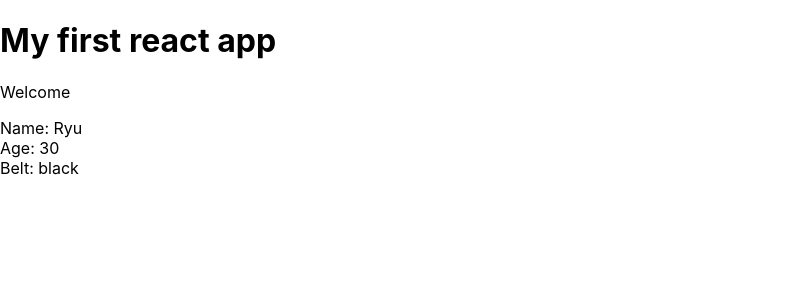
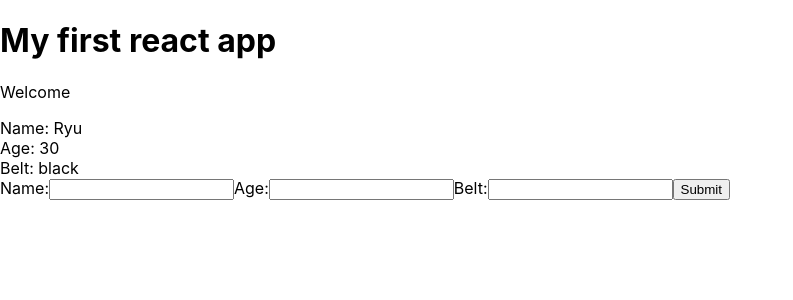
Before and after one commit to Errol12/reactappv2, a React (Create React App) app: page / in a window 1280 px wide. Shown: the top 300 px of the page, without its empty margins (0-793 px from the left). Built offline with nearby package versions, Linux system fonts and the light colour scheme.

Commit message:
Forms revisited
Signed-off-by: Errol Fernandes <errol.fernandes@atos.net>

```diff
--- /dev/null
+++ b/src/AddNinja.js
@@ -0,0 +1,37 @@
+import React , { Component } from 'react'
+
+class AddNinja extends Component {
+    state = {
+        name: null,
+        age: null,
+        belt: null
+    }
+
+    handleChange = (e) => {
+        this.setState({
+            [e.target.id]: e.target.value
+        })
+    }
+
+    handleSubmit = (e) => {
+        e.preventDefault();
+        console.log(this.state);
+    }
+    render(){
+        return (
+            <div>
+                <form onSubmit={this.handleSubmit}>
+                    <label htmlFor="name">Name:</label>
+                    <input type="text" id="name" onChange={this.handleChange}/>
+                    <label htmlFor="name">Age:</label>
+                    <input type="text" id="age" onChange={this.handleChange}/>
+                    <label htmlFor="name">Belt:</label>
+                    <input type="text" id="belt" onChange={this.handleChange}/>
+                    <button>Submit</button>
+                </form>
+            </div>
+        )
+    }
+}
+
+export default AddNinja;
--- a/src/App.js
+++ b/src/App.js
@@ -1,5 +1,6 @@
 import React, { Component } from 'react';
 import Ninjas from './Ninjas';
+import AddNinjas from './AddNinja';
 //import './App.css';
 
 class App extends Component {
@@ -15,7 +16,7 @@
         <h1>My first react app</h1>
         <p>Welcome</p>
         <Ninjas ninjas={this.state.ninjas}></Ninjas>
-
+        <AddNinjas/>
       </div>
     );
   }
--- a/src/Ninjas.js
+++ b/src/Ninjas.js
@@ -2,32 +2,22 @@
 
 const Ninjas = ({ ninjas }) => {
 
-        // const ninjaList = ninjas.map(ninja => {
-        // if(ninja.age > 20)
-        // {
-        //     return (
-        //         <div className="ninja" key={ninja.id}>
-        //         <div>Name: {ninja.name}</div>
-        //         <div>Age: {ninja.age}</div>
-        //         <div>Belt: {ninja.belt}</div>
-        //         </div>
-        //     )
-        // }else{
-        //     return null
-        // }
+        const ninjaList = ninjas.map(ninja => {
+        if(ninja.age > 20)
+        {
+            return (
+                <div className="ninja" key={ninja.id}>
+                <div>Name: {ninja.name}</div>
+                <div>Age: {ninja.age}</div>
+                <div>Belt: {ninja.belt}</div>
+                </div>
+            )
+        }else{
+            return null
+        }
 
-        // })
+        })
 
-        const ninjaList = ninjas.map(ninja=>{
-            //condition > 20 ? () : ()
-            return ninja.age > 20 ? (
-                <div className="ninja" key={ninja.id}>
-                 <div>Name: {ninja.name}</div>
-                 <div>Age: {ninja.age}</div>
-                 <div>Belt: {ninja.belt}</div>
-                 </div>
-            ) : null;
-        })
 
         return (
             <div className="ninjaList">
```
